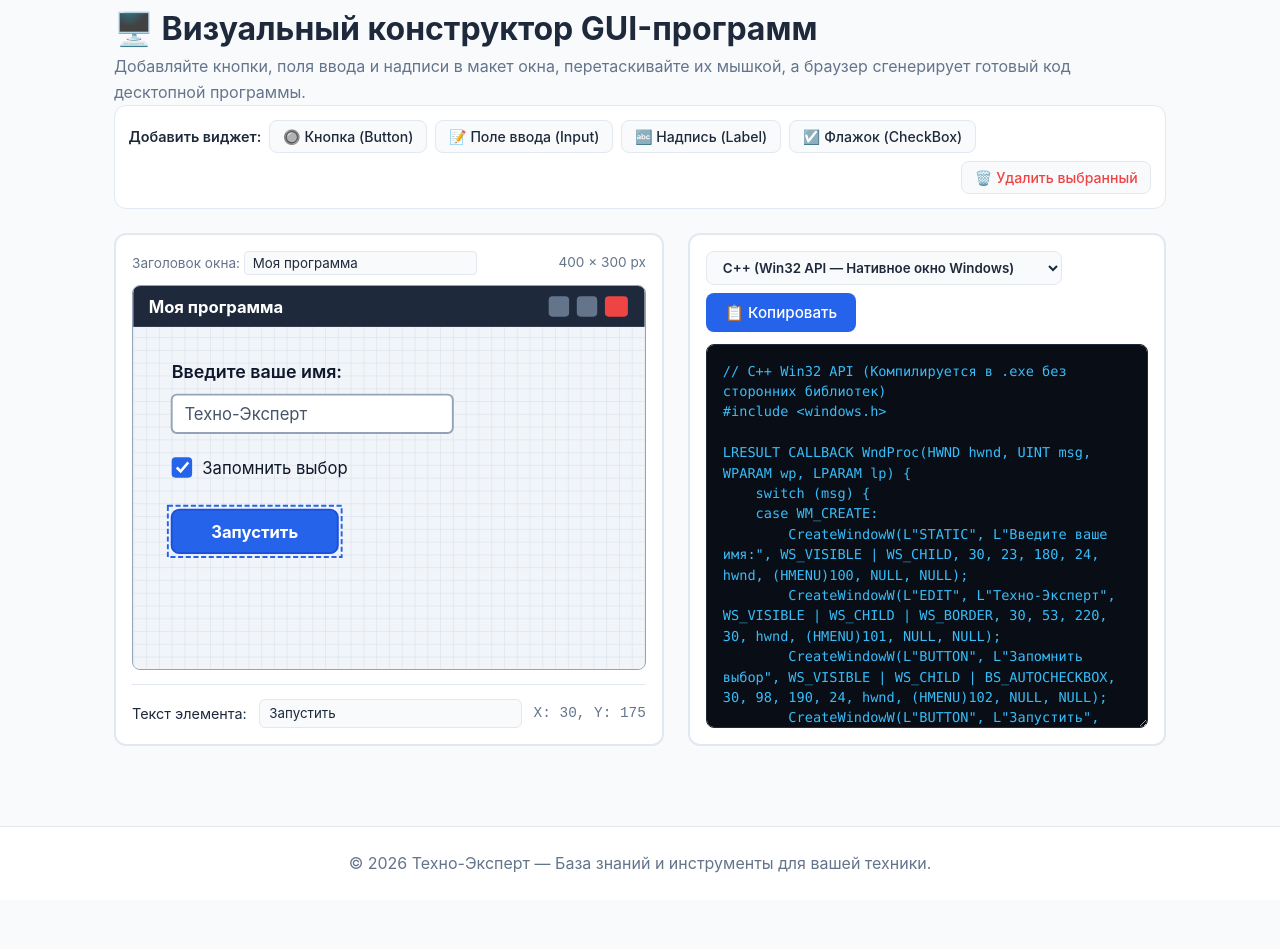
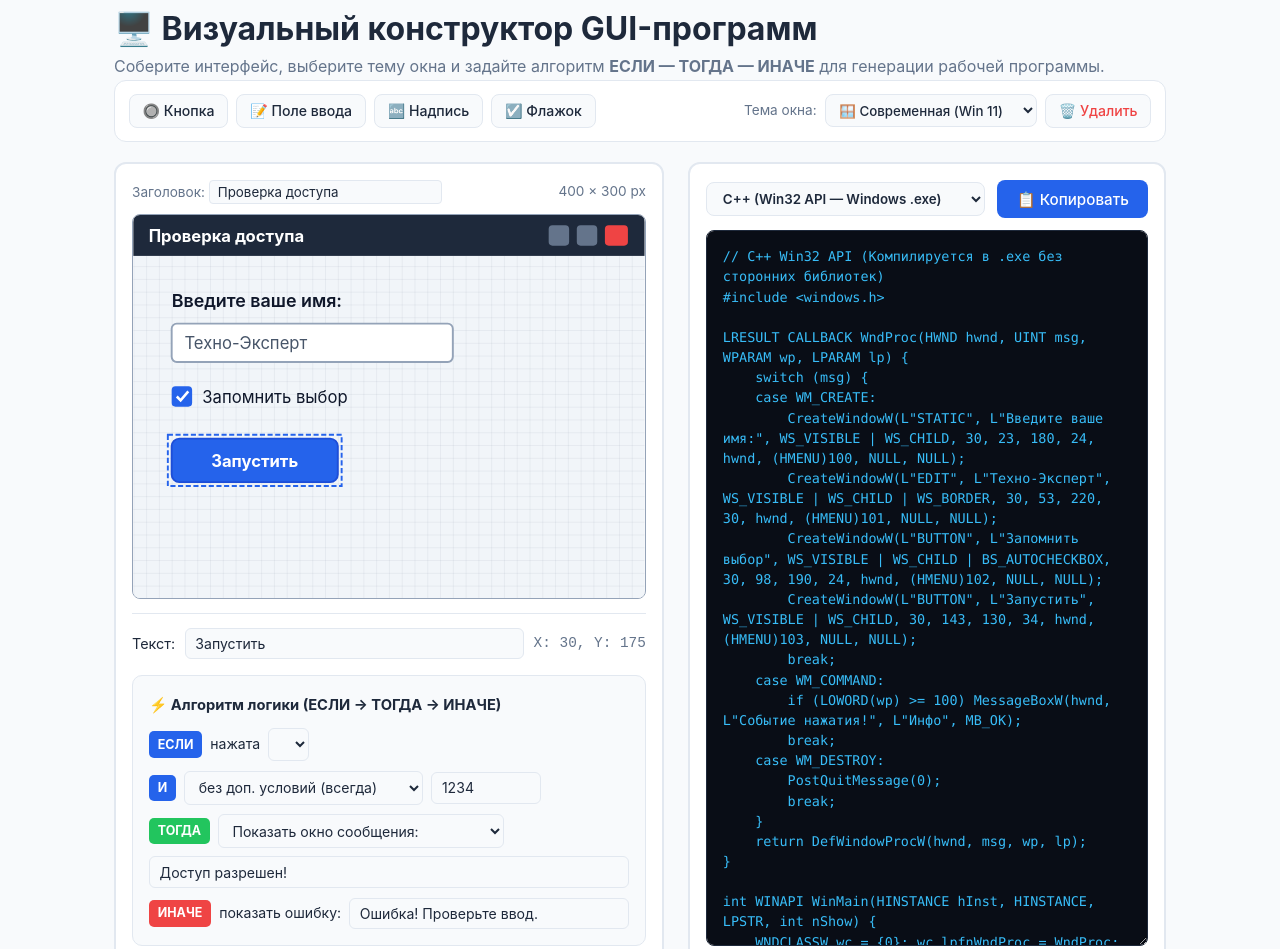
Before and after one commit to gg9730594-cpu/techno-expert-1000, a plain HTML site: page svg-editor.html in a window 1280 px wide. Shown: the part 199-1148 px from the top of the page. Before the commit the page ends 1099 px from the top, so only its background shows below. Drawn offline with Linux system fonts and the light colour scheme.

Commit message:
Update svg-editor.html

```diff
--- a/svg-editor.html
+++ b/svg-editor.html
@@ -10,9 +10,9 @@
             display: grid;
             grid-template-columns: 1.15fr 1fr;
             gap: 1.5rem;
-            margin-top: 1.5rem;
+            margin-top: 1.25rem;
         }
-        @media (max-width: 900px) {
+        @media (max-width: 920px) {
             .builder-layout { grid-template-columns: 1fr; }
         }
         .toolbar {
@@ -48,7 +48,6 @@
         #gui-svg {
             width: 100%;
             aspect-ratio: 4 / 3;
-            background: #e2e8f0;
             border-radius: 8px;
             cursor: default;
             user-select: none;
@@ -56,7 +55,7 @@
         }
         .props-bar {
             display: flex;
-            gap: 0.75rem;
+            gap: 0.6rem;
             flex-wrap: wrap;
             align-items: center;
             margin-top: 0.85rem;
@@ -64,13 +63,39 @@
             border-top: 1px solid var(--border);
             font-size: 0.9rem;
         }
-        .props-bar input {
-            padding: 0.35rem 0.6rem;
+        .props-bar input, .logic-box select, .logic-box input {
+            padding: 0.4rem 0.6rem;
             border: 1px solid var(--border);
             border-radius: 6px;
             background: var(--bg);
             color: var(--text);
+            font-size: 0.88rem;
         }
+        .logic-box {
+            margin-top: 1rem;
+            background: var(--bg);
+            border: 1px solid var(--border);
+            border-radius: 10px;
+            padding: 1rem;
+        }
+        .logic-row {
+            display: flex;
+            gap: 0.5rem;
+            flex-wrap: wrap;
+            align-items: center;
+            margin-top: 0.6rem;
+            font-size: 0.88rem;
+        }
+        .logic-badge {
+            background: var(--primary);
+            color: white;
+            font-weight: 700;
+            padding: 0.2rem 0.55rem;
+            border-radius: 5px;
+            font-size: 0.78rem;
+        }
+        .logic-badge.else { background: #ef4444; }
+        .logic-badge.then { background: #22c55e; }
         .code-panel {
             background: var(--surface);
             border: 2px solid var(--border);
@@ -90,11 +115,11 @@
         #code-output {
             width: 100%;
             flex: 1;
-            min-height: 360px;
+            min-height: 440px;
             background: #090d16;
             color: #38bdf8;
             font-family: "JetBrains Mono", Consolas, monospace;
-            font-size: 0.85rem;
+            font-size: 0.84rem;
             line-height: 1.5;
             padding: 1rem;
             border-radius: 8px;
@@ -109,69 +134,115 @@
 
     <main>
         <h1>🖥️ Визуальный конструктор GUI-программ</h1>
-        <p style="color: var(--text-muted);">Добавляйте кнопки, поля ввода и надписи в макет окна, перетаскивайте их мышкой, а браузер сгенерирует готовый код десктопной программы.</p>
+        <p style="color: var(--text-muted);">Соберите интерфейс, выберите тему окна и задайте алгоритм <b>ЕСЛИ — ТОГДА — ИНАЧЕ</b> для генерации рабочей программы.</p>
 
-        <!-- Панель добавления виджетов -->
+        <!-- Панель виджетов и тем -->
         <div class="toolbar">
-            <span style="font-weight: 600; font-size: 0.9rem;">Добавить виджет:</span>
-            <button class="tool-btn" onclick="addWidget('button')">🔘 Кнопка (Button)</button>
-            <button class="tool-btn" onclick="addWidget('input')">📝 Поле ввода (Input)</button>
-            <button class="tool-btn" onclick="addWidget('label')">🔤 Надпись (Label)</button>
-            <button class="tool-btn" onclick="addWidget('checkbox')">☑️ Флажок (CheckBox)</button>
+            <button class="tool-btn" onclick="addWidget('button')">🔘 Кнопка</button>
+            <button class="tool-btn" onclick="addWidget('input')">📝 Поле ввода</button>
+            <button class="tool-btn" onclick="addWidget('label')">🔤 Надпись</button>
+            <button class="tool-btn" onclick="addWidget('checkbox')">☑️ Флажок</button>
 
-            <div style="margin-left: auto; display: flex; gap: 0.4rem;">
-                <button class="tool-btn" onclick="deleteSelected()" style="color: #ef4444;">🗑️ Удалить выбранный</button>
+            <div style="margin-left: auto; display: flex; gap: 0.5rem; align-items: center; flex-wrap: wrap;">
+                <span style="font-size: 0.85rem; color: var(--text-muted);">Тема окна:</span>
+                <select id="win-theme" onchange="renderDesigner()" style="padding: 0.4rem 0.6rem; border-radius: 8px; border: 1px solid var(--border); background: var(--bg); color: var(--text); font-weight: 500;">
+                    <option value="modern">🪟 Современная (Win 11)</option>
+                    <option value="win95">📟 Ретро Windows 95 / 98</option>
+                    <option value="dos">💾 Ретро MS-DOS (BGI)</option>
+                    <option value="dark">🌙 Темная (Dark Studio)</option>
+                </select>
+                <button class="tool-btn" onclick="deleteSelected()" style="color: #ef4444;">🗑️ Удалить</button>
             </div>
         </div>
 
         <div class="builder-layout">
-            <!-- Левая часть: SVG-макет окна программы -->
+            <!-- Левая часть: SVG-макет и логика -->
             <div class="canvas-box">
                 <div style="display: flex; justify-content: space-between; align-items: center; margin-bottom: 0.6rem; font-size: 0.85rem; color: var(--text-muted);">
-                    <span>Заголовок окна: <input type="text" id="win-title" value="Моя программа" oninput="renderDesigner()" style="padding: 0.2rem 0.5rem; border-radius: 4px; border: 1px solid var(--border); background: var(--bg); color: var(--text);"></span>
+                    <span>Заголовок: <input type="text" id="win-title" value="Проверка доступа" oninput="renderDesigner()" style="padding: 0.2rem 0.5rem; border-radius: 4px; border: 1px solid var(--border); background: var(--bg); color: var(--text);"></span>
                     <span>400 × 300 px</span>
                 </div>
 
                 <svg id="gui-svg" viewBox="0 0 400 300" xmlns="http://w3.org">
                     <defs>
                         <pattern id="winGrid" width="10" height="10" patternUnits="userSpaceOnUse">
-                            <path d="M 10 0 L 0 0 0 10" fill="none" stroke="#cbd5e1" stroke-width="0.6"/>
+                            <path d="M 10 0 L 0 0 0 10" fill="none" stroke="rgba(100,116,139,0.22)" stroke-width="0.6"/>
                         </pattern>
                     </defs>
-
-                    <!-- Фон окна программы -->
-                    <rect width="400" height="300" fill="#f1f5f9"/>
+                    <rect id="svg-win-bg" width="400" height="300" fill="#f1f5f9"/>
                     <rect y="32" width="400" height="268" fill="url(#winGrid)"/>
-
-                    <!-- Системная шапка окна -->
-                    <rect width="400" height="32" fill="#1e293b"/>
-                    <text id="svg-win-title" x="12" y="21" fill="#ffffff" font-family="sans-serif" font-size="13" font-weight="bold">Моя программа</text>
-                    <g fill="#64748b">
-                        <rect x="325" y="8" width="16" height="16" rx="3"/>
-                        <rect x="347" y="8" width="16" height="16" rx="3"/>
+                    <rect id="svg-win-bar" width="400" height="32" fill="#1e293b"/>
+                    <text id="svg-win-title" x="12" y="21" fill="#ffffff" font-family="sans-serif" font-size="13" font-weight="bold">Проверка доступа</text>
+                    <g id="svg-win-controls">
+                        <rect x="325" y="8" width="16" height="16" rx="3" fill="#64748b"/>
+                        <rect x="347" y="8" width="16" height="16" rx="3" fill="#64748b"/>
                         <rect x="369" y="8" width="18" height="16" rx="3" fill="#ef4444"/>
                     </g>
-
-                    <!-- Слой с элементами интерфейса -->
                     <g id="widgets-layer"></g>
                 </svg>
 
                 <!-- Свойства выбранного элемента -->
-                <div class="props-bar" id="props-panel">
-                    <span>Текст элемента:</span>
-                    <input type="text" id="prop-text" oninput="updateSelectedText(this.value)" style="flex: 1; min-width: 140px;">
+                <div class="props-bar">
+                    <span>Текст:</span>
+                    <input type="text" id="prop-text" oninput="updateSelectedText(this.value)" style="flex: 1; min-width: 130px;">
                     <span id="prop-coords" style="color: var(--text-muted); font-family: monospace;">X: 0, Y: 0</span>
+                </div>
+
+                <!-- Блок алгоритма ЕСЛИ - ТОГДА - ИНАЧЕ -->
+                <div class="logic-box">
+                    <strong style="font-size: 0.92rem;">⚡ Алгоритм логики (ЕСЛИ → ТОГДА → ИНАЧЕ)</strong>
+                    <div class="logic-row">
+                        <span class="logic-badge">ЕСЛИ</span>
+                        <span>нажата</span>
+                        <select id="logic-trigger" onchange="saveLogic()"></select>
+                    </div>
+                    <div class="logic-row">
+                        <span class="logic-badge">И</span>
+                        <select id="logic-cond-type" onchange="saveLogic()">
+                            <option value="always">без доп. условий (всегда)</option>
+                            <option value="not_empty">поле ввода не пустое</option>
+                            <option value="equals">поле ввода равно тексту:</option>
+                            <option value="checked">флажок (CheckBox) отмечен</option>
+                        </select>
+                        <input type="text" id="logic-cond-val" value="1234" placeholder="Значение..." oninput="saveLogic()" style="width: 110px;">
+                    </div>
+                    <div class="logic-row">
+                        <span class="logic-badge then">ТОГДА</span>
+                        <select id="logic-then-act" onchange="saveLogic()">
+                            <option value="msgbox">Показать окно сообщения:</option>
+                            <option value="set_label">Изменить текст надписи (Label) на:</option>
+                            <option value="clear_input">Очистить поле ввода</option>
+                            <option value="exit">Закрыть программу</option>
+                        </select>
+                        <input type="text" id="logic-then-val" value="Доступ разрешен!" oninput="saveLogic()" style="flex: 1; min-width: 130px;">
+                    </div>
+                    <div class="logic-row" id="logic-else-row">
+                        <span class="logic-badge else">ИНАЧЕ</span>
+                        <span>показать ошибку:</span>
+                        <input type="text" id="logic-else-val" value="Ошибка! Проверьте ввод." oninput="saveLogic()" style="flex: 1; min-width: 130px;">
+                    </div>
                 </div>
             </div>
 
-            <!-- Правая часть: Готовый исходный код программы -->
+            <!-- Правая часть: Исходный код программы -->
             <div class="code-panel">
                 <div class="code-header">
                     <select id="lang-select" onchange="generateProgramCode()" style="padding: 0.45rem 0.75rem; border-radius: 8px; border: 1px solid var(--border); background: var(--bg); color: var(--text); font-weight: 600;">
-                        <option value="cpp_win32">C++ (Win32 API — Нативное окно Windows)</option>
-                        <option value="cpp_imgui">C++ (Dear ImGui — Игровой/утилитарный GUI)</option>
-                        <option value="python_tk">Python (Tkinter — Оконное приложение)</option>
-                        <option value="csharp_wf">C# (Windows Forms)</option>
+                        <optgroup label="Десктоп (Windows / Linux / macOS)">
+                            <option value="cpp_win32">C++ (Win32 API — Windows .exe)</option>
+                            <option value="python_tk">Python (Tkinter)</option>
+                            <option value="python_qt">Python (PyQt6 — Linux / macOS)</option>
+                            <option value="csharp_wf">C# (Windows Forms)</option>
+                        </optgroup>
+                        <optgroup label="Ретро-системы (DOS / Win9x)">
+                            <option value="vb6">Visual Basic 6.0 (Форма .FRM)</option>
+                            <option value="pascal_dos">Turbo Pascal 7.0 (DOS Graph)</option>
+                            <option value="qbasic">QBasic / QuickBASIC (DOS)</option>
+                        </optgroup>
+                        <optgroup label="Игры и графика">
+                            <option value="cpp_imgui">C++ (Dear ImGui)</option>
+                            <option value="lua_love">Lua (LÖVE 2D)</option>
+                        </optgroup>
                     </select>
                     <button class="btn" id="copy-code-btn" onclick="copyGeneratedCode()">📋 Копировать</button>
                 </div>
```
